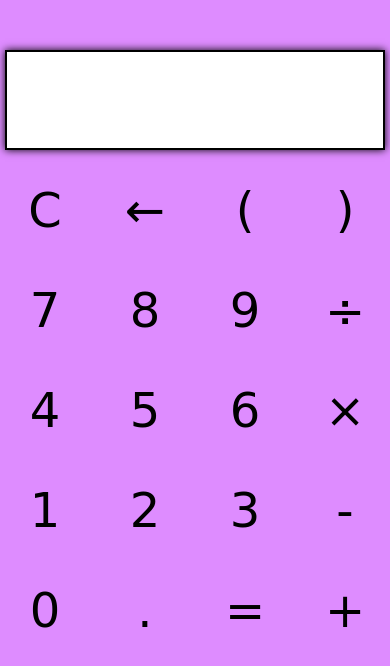
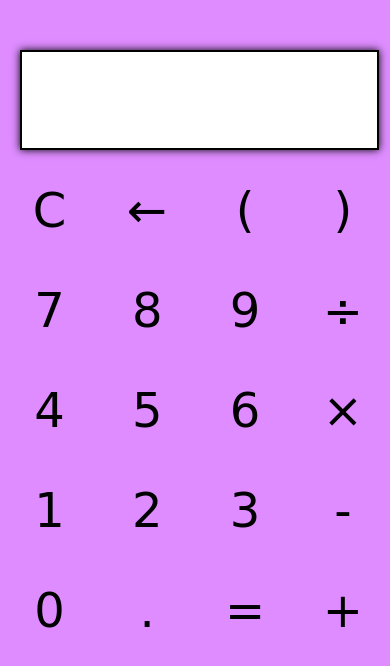
Before and after one commit to LonwaboMvovo/calculator, a plain HTML site: page index.html in a window 390 px wide. Drawn offline with Linux system fonts and the light colour scheme.

Commit message:
calculator fully responsive

```diff
--- a/style.css
+++ b/style.css
@@ -10,6 +10,7 @@ body {
 #answer {
     box-shadow: 0px 0px 8px black;
     margin: 0px;
+    display: block;
     border: 2px solid black;
     font-size: 1.4em;
     text-align: center;
@@ -46,6 +47,7 @@ button {
     width: 80px;
     height: 80px;
     background-color: rgb(222, 140, 255);
+    padding: none;
     border: none;
     font-size: 1.5em;
     font-family: cursive;
@@ -62,6 +64,21 @@ button:active {
     border: none;
 }
 
-/* Still have to make resposive for all devices */
+@media screen and (max-width: 735px) {
+    .container1 {
+        grid-template-columns: 90%;
+    }
+
+    #answer {
+        width: 100%;
+    }
+
+    .container2 {
+        width: 95%;
+        margin: auto;
+        gap: auto;
+        grid-template-columns: 21% 21% 21% 21%;
+    }
+}
 
 /* Done by Lonwabo Mvovo */
```
